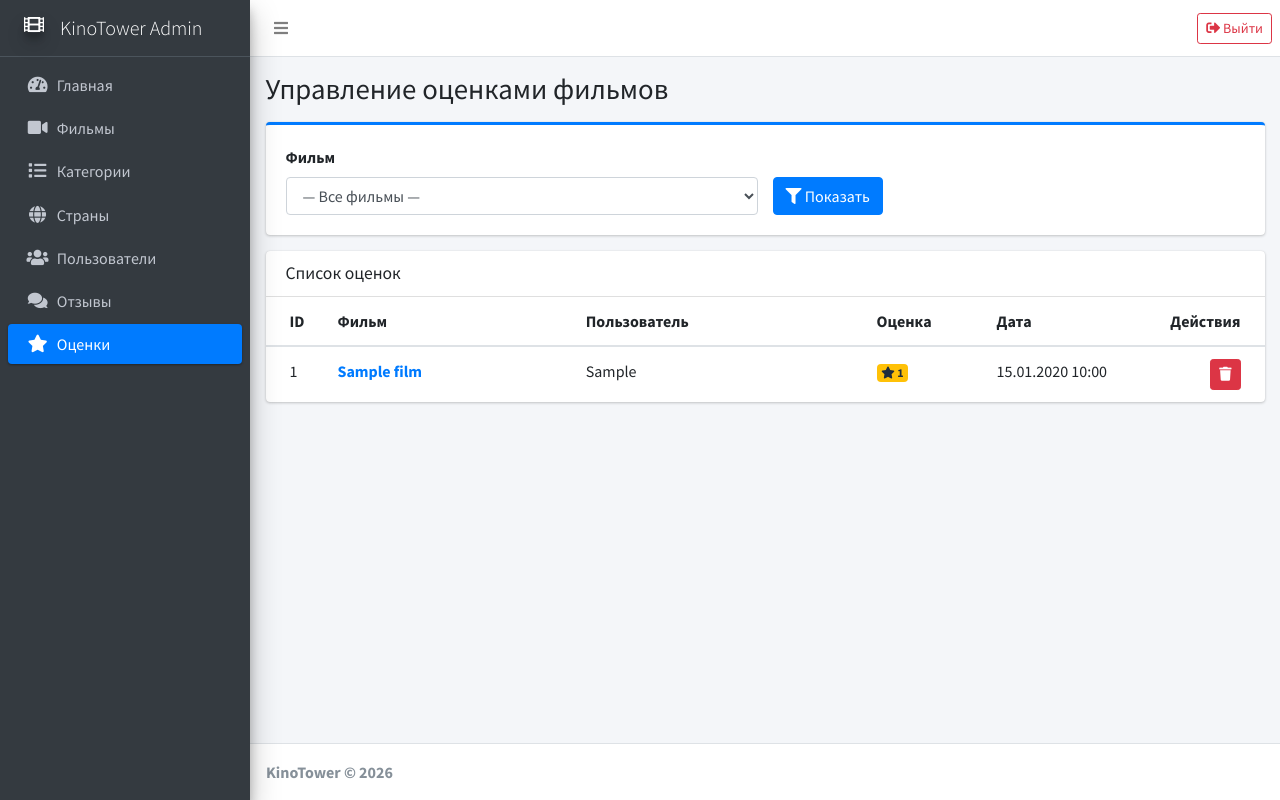
After one commit to edikulman0-hash/P_Praktika, a Laravel app: page /admin/ratings in a window 1280 px wide. The commit adds this page. Run offline with Laravel 12, Linux system fonts and the light colour scheme; a user stored in the database is signed in; data comes from the database, SQL or seed files in the repository; tables that the repository leaves empty hold one stand-in row (values such as "Sample post"); style sheets or scripts are compiled from the project's sources; some libraries are stand-ins or nearby versions.

Commit message:
27.11 Задание 3: просмотр и удаление оценок фильмов, ограничение уникальности

```diff
--- /dev/null
+++ b/app/Http/Controllers/Admin/RatingFilmController.php
@@ -0,0 +1,41 @@
+<?php
+
+namespace App\Http\Controllers\Admin;
+
+use App\Http\Controllers\Controller;
+use App\Models\Film;
+use App\Models\Rating;
+use Illuminate\Http\Request;
+
+class RatingFilmController extends Controller
+{
+    public function index(Request $request)
+    {
+        $query = Rating::with(['film', 'user']);
+
+        $selectedFilm = null;
+        $averageRating = null;
+
+        if ($request->filled('film_id')) {
+            $query->where('film_id', $request->film_id);
+            $selectedFilm = Film::find($request->film_id);
+            $averageRating = Rating::where('film_id', $request->film_id)->avg('ball');
+        }
+
+        $ratings = $query->orderBy('id', 'desc')
+            ->paginate(10)
+            ->withQueryString();
+
+        $films = Film::orderBy('name')->get();
+
+        return view('admin.ratings.index', compact('ratings', 'films', 'selectedFilm', 'averageRating'));
+    }
+
+    public function destroy(Rating $rating)
+    {
+        $rating->delete();
+
+        return redirect()->back()
+            ->with('success', 'Оценка успешно удалена.');
+    }
+}
--- a/resources/views/admin/films/index.blade.php
+++ b/resources/views/admin/films/index.blade.php
@@ -68,7 +68,7 @@
                         <th>Длит. (мин)</th>
                         <th>Возраст</th>
                         <th>Жанры</th>
-                        <th style="width: 180px;" class="text-right">Действия</th>
+                        <th style="width: 210px;" class="text-right">Действия</th>
                     </tr>
                 </thead>
                 <tbody>
@@ -90,6 +90,9 @@
                                 @endforelse
                             </td>
                             <td class="text-right">
+                                <a href="{{ route('admin.ratings.index', ['film_id' => $film->id]) }}" class="btn btn-outline-warning btn-sm" title="Оценки фильма">
+                                    <i class="fas fa-star"></i>
+                                </a>
                                 <a href="{{ route('admin.reviews.index', ['film_id' => $film->id]) }}" class="btn btn-secondary btn-sm" title="Отзывы фильма">
                                     <i class="fas fa-comments"></i>
                                 </a>
--- /dev/null
+++ b/resources/views/admin/ratings/index.blade.php
@@ -0,0 +1,105 @@
+@extends('layouts.admin')
+
+@section('title', 'Оценки фильмов — KinoTower Admin')
+@section('header', $selectedFilm ? 'Оценки фильма: ' . $selectedFilm->name : 'Управление оценками фильмов')
+
+@section('content')
+    <!-- Блок фильтрации -->
+    <div class="card card-outline card-primary">
+        <div class="card-body">
+            <form action="{{ route('admin.ratings.index') }}" method="GET" class="row align-items-end">
+                <div class="col-md-6 form-group mb-md-0">
+                    <label for="film_id">Фильм</label>
+                    <select name="film_id" id="film_id" class="form-control">
+                        <option value="">— Все фильмы —</option>
+                        @foreach ($films as $film)
+                            <option value="{{ $film->id }}" {{ (string) request('film_id') === (string) $film->id ? 'selected' : '' }}>
+                                {{ $film->name }}
+                            </option>
+                        @endforeach
+                    </select>
+                </div>
+
+                <div class="col-md-6 form-group mb-0">
+                    <button type="submit" class="btn btn-primary">
+                        <i class="fas fa-filter"></i> Показать
+                    </button>
+                    @if (request()->filled('film_id'))
+                        <a href="{{ route('admin.ratings.index') }}" class="btn btn-secondary ml-1">
+                            Сбросить
+                        </a>
+                    @endif
+                </div>
+            </form>
+        </div>
+    </div>
+
+    <!-- Таблица оценок -->
+    <div class="card">
+        <div class="card-header">
+            <h3 class="card-title">Список оценок</h3>
+            @if ($selectedFilm && $averageRating !== null)
+                <div class="card-tools">
+                    <span class="badge badge-warning p-2" style="font-size: 0.9rem;">
+                        <i class="fas fa-star"></i> Средний рейтинг: {{ number_format($averageRating, 2) }}
+                    </span>
+                </div>
+            @endif
+        </div>
+
+        <div class="card-body table-responsive p-0">
+            <table class="table table-hover text-nowrap">
+                <thead>
+                    <tr>
+                        <th style="width: 60px;">ID</th>
+                        <th>Фильм</th>
+                        <th>Пользователь</th>
+                        <th style="width: 120px;">Оценка</th>
+                        <th style="width: 160px;">Дата</th>
+                        <th style="width: 120px;" class="text-right">Действия</th>
+                    </tr>
+                </thead>
+                <tbody>
+                    @forelse ($ratings as $rating)
+                        <tr>
+                            <td>{{ $rating->id }}</td>
+                            <td>
+                                <a href="{{ route('admin.ratings.index', ['film_id' => $rating->film_id]) }}">
+                                    <strong>{{ $rating->film->name ?? 'Фильм удалён' }}</strong>
+                                </a>
+                            </td>
+                            <td>{{ $rating->user->fio ?? 'Пользователь удалён' }}</td>
+                            <td>
+                                <span class="badge badge-warning">
+                                    <i class="fas fa-star"></i> {{ $rating->ball }}
+                                </span>
+                            </td>
+                            <td>{{ $rating->created_at ? $rating->created_at->format('d.m.Y H:i') : '—' }}</td>
+                            <td class="text-right">
+                                <button type="button"
+                                        class="btn btn-danger btn-sm"
+                                        title="Удалить оценку"
+                                        data-toggle="modal"
+                                        data-target="#deleteConfirmModal"
+                                        data-url="{{ route('admin.ratings.destroy', $rating) }}"
+                                        data-text="Удалить оценку ({{ $rating->ball }}) пользователя «{{ $rating->user->fio ?? 'неизвестного' }}»?">
+                                    <i class="fas fa-trash"></i>
+                                </button>
+                            </td>
+                        </tr>
+                    @empty
+                        <tr>
+                            <td colspan="6" class="text-center text-muted py-4">Оценок не найдено</td>
+                        </tr>
+                    @endforelse
+                </tbody>
+            </table>
+        </div>
+
+        @if ($ratings->hasPages())
+            <div class="card-footer clearfix">
+                {{ $ratings->links('pagination::bootstrap-4') }}
+            </div>
+        @endif
+    </div>
+@endsection
--- a/resources/views/layouts/admin.blade.php
+++ b/resources/views/layouts/admin.blade.php
@@ -83,6 +83,12 @@
                             <p>Отзывы</p>
                         </a>
                     </li>
+                    <li class="nav-item">
+                        <a href="{{ route('admin.ratings.index') }}" class="nav-link {{ request()->routeIs('admin.ratings.*') ? 'active' : '' }}">
+                            <i class="nav-icon fas fa-star"></i>
+                            <p>Оценки</p>
+                        </a>
+                    </li>
                 </ul>
             </nav>
         </div>
--- a/routes/admin.php
+++ b/routes/admin.php
@@ -5,6 +5,7 @@ use App\Http\Controllers\Admin\CategoryController;
 use App\Http\Controllers\Admin\CategoryFilmController;
 use App\Http\Controllers\Admin\CountryController;
 use App\Http\Controllers\Admin\FilmController;
+use App\Http\Controllers\Admin\RatingFilmController;
 use App\Http\Controllers\Admin\ReviewFilmController;
 use App\Http\Controllers\Admin\UserController;
 use Illuminate\Support\Facades\Route;
@@ -41,5 +42,8 @@ Route::middleware('auth:admin')->group(function () {
     Route::patch('reviews/{review}/approved', [ReviewFilmController::class, 'approved'])->name('admin.reviews.approved');
     Route::delete('reviews/{review}', [ReviewFilmController::class, 'destroy'])->name('admin.reviews.destroy');
 
+    Route::get('ratings', [RatingFilmController::class, 'index'])->name('admin.ratings.index');
+    Route::delete('ratings/{rating}', [RatingFilmController::class, 'destroy'])->name('admin.ratings.destroy');
+
     Route::post('/logout', [AuthController::class, 'logout'])->name('admin.logout');
 });
```
Also changed, not shown: database/migrations/2026_11_27_103234_add_unique_index_to_ratings_table.php (added).
